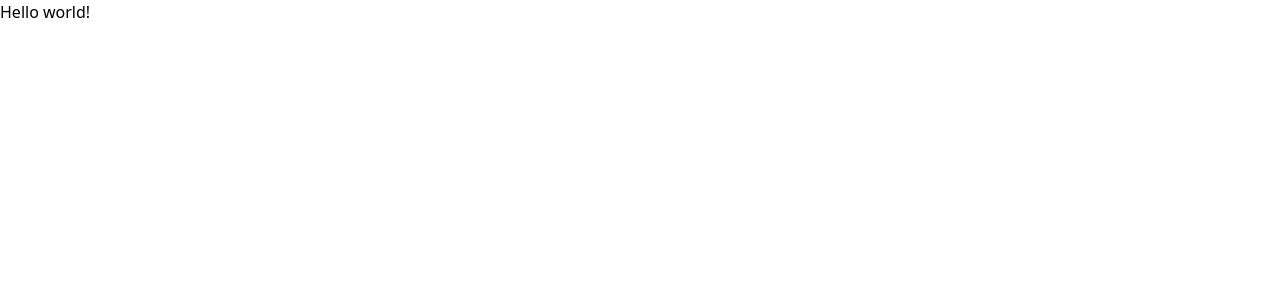
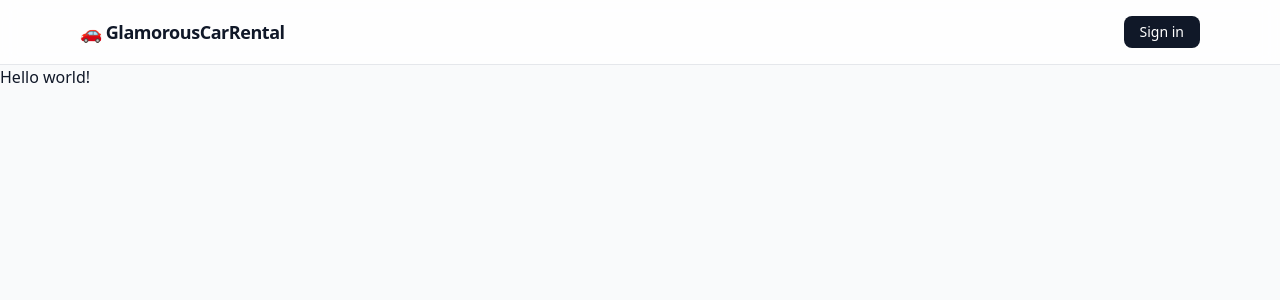
Before and after one commit to Vankata999/GlamorousCarRental, a Next.js app: page / in a window 1280 px wide. Shown: the top 300 px of the page. Built offline with nearby package versions, Linux system fonts and the light colour scheme; no server answers.

Commit message:
Add app header, avatar, and root layout

```diff
--- a/src/app/layout.tsx
+++ b/src/app/layout.tsx
@@ -1,9 +1,10 @@
 import type { Metadata } from "next";
 import "./globals.css";
+import { Header } from "@/components/Header";
 
 export const metadata: Metadata = {
-  title: "Create Next App",
-  description: "Generated by create next app",
+  title: "GlamorousCarRental",
+  description: "Browse, book, and manage car rentals.",
 };
 
 export default function RootLayout({
@@ -13,7 +14,10 @@ export default function RootLayout({
 }>) {
   return (
     <html lang="en">
-      <body>{children}</body>
+      <body className="min-h-screen bg-gray-50 text-gray-900 antialiased">
+        <Header />
+        {children}
+      </body>
     </html>
   );
 }
--- /dev/null
+++ b/src/components/Avatar.tsx
@@ -0,0 +1,51 @@
+// Deterministic initials avatar: no network, no stored image. The background
+// color is derived from the email so a given user always gets the same color.
+
+const COLORS = [
+  "#ef4444",
+  "#f59e0b",
+  "#10b981",
+  "#3b82f6",
+  "#8b5cf6",
+  "#ec4899",
+  "#06b6d4",
+  "#64748b",
+];
+
+function initials(name: string): string {
+  const parts = name.trim().split(/\s+/).filter(Boolean);
+  if (parts.length === 0) return "?";
+  if (parts.length === 1) return parts[0].slice(0, 2).toUpperCase();
+  return (parts[0][0] + parts[parts.length - 1][0]).toUpperCase();
+}
+
+function colorFor(seed: string): string {
+  let h = 0;
+  for (let i = 0; i < seed.length; i++) h = (h * 31 + seed.charCodeAt(i)) >>> 0;
+  return COLORS[h % COLORS.length];
+}
+
+export function Avatar({
+  name,
+  email,
+  size = 40,
+}: {
+  name: string;
+  email: string;
+  size?: number;
+}) {
+  return (
+    <span
+      className="inline-flex shrink-0 items-center justify-center rounded-full font-semibold text-white select-none"
+      style={{
+        width: size,
+        height: size,
+        backgroundColor: colorFor(email || name),
+        fontSize: Math.round(size * 0.4),
+      }}
+      aria-hidden
+    >
+      {initials(name)}
+    </span>
+  );
+}
--- /dev/null
+++ b/src/components/Header.tsx
@@ -0,0 +1,58 @@
+import Link from "next/link";
+import { auth } from "@/auth";
+import { Avatar } from "@/components/Avatar";
+import { signOutAction } from "@/app/actions/auth";
+
+export async function Header() {
+  const session = await auth();
+  const user = session?.user;
+
+  return (
+    <header className="sticky top-0 z-10 border-b border-gray-200 bg-white/80 backdrop-blur">
+      <div className="mx-auto flex h-16 max-w-6xl items-center justify-between px-4">
+        <Link
+          href="/"
+          className="text-lg font-semibold tracking-tight text-gray-900"
+        >
+          🚗 GlamorousCarRental
+        </Link>
+
+        {user ? (
+          <nav className="flex items-center gap-3 text-sm sm:gap-5">
+            <Link href="/" className="text-gray-600 hover:text-gray-900">
+              Cars
+            </Link>
+            <Link
+              href="/reservations"
+              className="text-gray-600 hover:text-gray-900"
+            >
+              Reservations
+            </Link>
+            <Link href="/profile" aria-label="Profile">
+              <Avatar
+                name={user.name ?? "User"}
+                email={user.email ?? ""}
+                size={32}
+              />
+            </Link>
+            <form action={signOutAction}>
+              <button
+                type="submit"
+                className="rounded-lg border border-gray-300 px-3 py-1.5 text-gray-700 transition hover:bg-gray-50"
+              >
+                Sign out
+              </button>
+            </form>
+          </nav>
+        ) : (
+          <Link
+            href="/login"
+            className="rounded-lg bg-gray-900 px-4 py-1.5 text-sm font-medium text-white transition hover:bg-gray-800"
+          >
+            Sign in
+          </Link>
+        )}
+      </div>
+    </header>
+  );
+}
```
